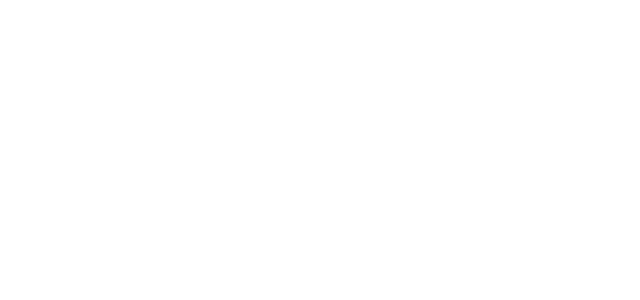
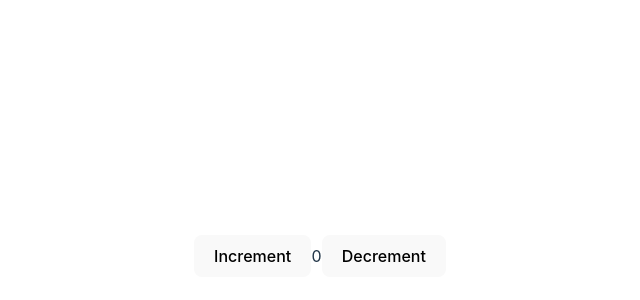
Before and after one commit to ericwu052/auth-system1-fe, a React (Vite) app: page /redux-demo in a window 1280 px wide. Before the commit this address had no page. Shown: the part 144-444 px from the top of the page, without its empty margins (320-960 px from the left). Built offline with nearby package versions, Linux system fonts and the light colour scheme.

Commit message:
added redux example

```diff
--- a/package.json
+++ b/package.json
@@ -9,8 +9,10 @@
     "preview": "vite preview"
   },
   "dependencies": {
+    "@reduxjs/toolkit": "^1.9.3",
     "react": "^18.2.0",
     "react-dom": "^18.2.0",
+    "react-redux": "^8.0.5",
     "react-router-dom": "^6.10.0"
   },
   "devDependencies": {
--- a/src/App.tsx
+++ b/src/App.tsx
@@ -2,6 +2,7 @@
 import Demo from './Demo'
 import Login from './Login'
 import Register from './Register'
+import Counter from './Counter'
 
 function App() {
   return (
@@ -11,6 +12,7 @@
 	<Route exact path="/demo" element={<Demo/>}></Route>
 	<Route exact path="/login" element={<Login/>}></Route>
 	<Route exact path="/register" element={<Register/>}></Route>
+	<Route exact path="/redux-demo" element={<Counter/>}></Route>
       </Routes>
     </Router>
   )
--- /dev/null
+++ b/src/Counter.tsx
@@ -0,0 +1,30 @@
+import React from 'react'
+import { useAppSelector, useAppDispatch } from './hooks'
+import { decrement, increment } from './reduxslice/counterSlice'
+import styles from './Counter.module.css'
+
+function Counter() {
+
+  const count = useAppSelector((state) => state.counter.value)
+  const dispatch = useAppDispatch()
+
+  return (
+    <div>
+      <div>
+        <button
+	  aria-label="Increment value"
+	  onClick={() => dispatch(increment())}>
+	  Increment
+        </button>
+        <span>{count}</span>
+        <button
+          aria-label="Decrement value"
+          onClick={() => dispatch(decrement())}>
+          Decrement
+        </button>
+      </div>
+    </div>
+  )
+}
+
+export default Counter
--- /dev/null
+++ b/src/hooks.ts
@@ -0,0 +1,5 @@
+import { TypedUseSelectorHooks, useDispatch, useSelector } from 'react-redux'
+import type { RootState, AppDispatch } from './store'
+
+export const useAppDispatch: () => AppDispatch = useDispatch
+export const useAppSelector: TypedUseSelectorHook<RootState> = useSelector
--- a/src/main.tsx
+++ b/src/main.tsx
@@ -1,10 +1,16 @@
 import React from 'react'
 import ReactDOM from 'react-dom/client'
+
+import { Provider } from 'react-redux'
+import store from './store'
+
 import App from './App'
 import './index.css'
 
 ReactDOM.createRoot(document.getElementById('root') as HTMLElement).render(
   <React.StrictMode>
-    <App />
-  </React.StrictMode>,
+    <Provider store={store}>
+      <App />
+    </Provider>
+  </React.StrictMode>
 )
--- /dev/null
+++ b/src/reduxslice/counterSlice.ts
@@ -0,0 +1,32 @@
+import { createSlice, PayloadAction } from '@reduxjs/toolkit'
+import type { RootState } from '../store'
+
+interface CounterState {
+    value: number
+}
+
+const initialState: CounterState = {
+    value: 0
+}
+
+export const counterSlice = createSlice({
+    name: 'counter',
+    initialState,
+    reducers: {
+	increment: (state) => {
+	    state.value += 1
+	},
+	decrement: (state) => {
+	    state.value -= 1
+	},
+	incrementByAmount: (state, action: PayloadAction<number>) => {
+	    state.value += action.payload
+	}
+    }
+})
+
+export const { increment, decrement, incrementByAmount } = counterSlice.actions
+
+export const selectCount = (state: RootState) => state.counter.value
+
+export default counterSlice.reducer
--- /dev/null
+++ b/src/store.ts
@@ -0,0 +1,13 @@
+import { configureStore } from '@reduxjs/toolkit'
+import counterReducer from './reduxslice/counterSlice'
+
+const store = configureStore({
+    reducer: {
+	counter: counterReducer
+    }
+})
+
+export type RootState = ReturnType<typeof store.getState>
+export type AppDispatch = typeof store.dispatch
+
+export default store
```
Also changed, not shown: 1 other file (tests, documents, lock files or other folders).
